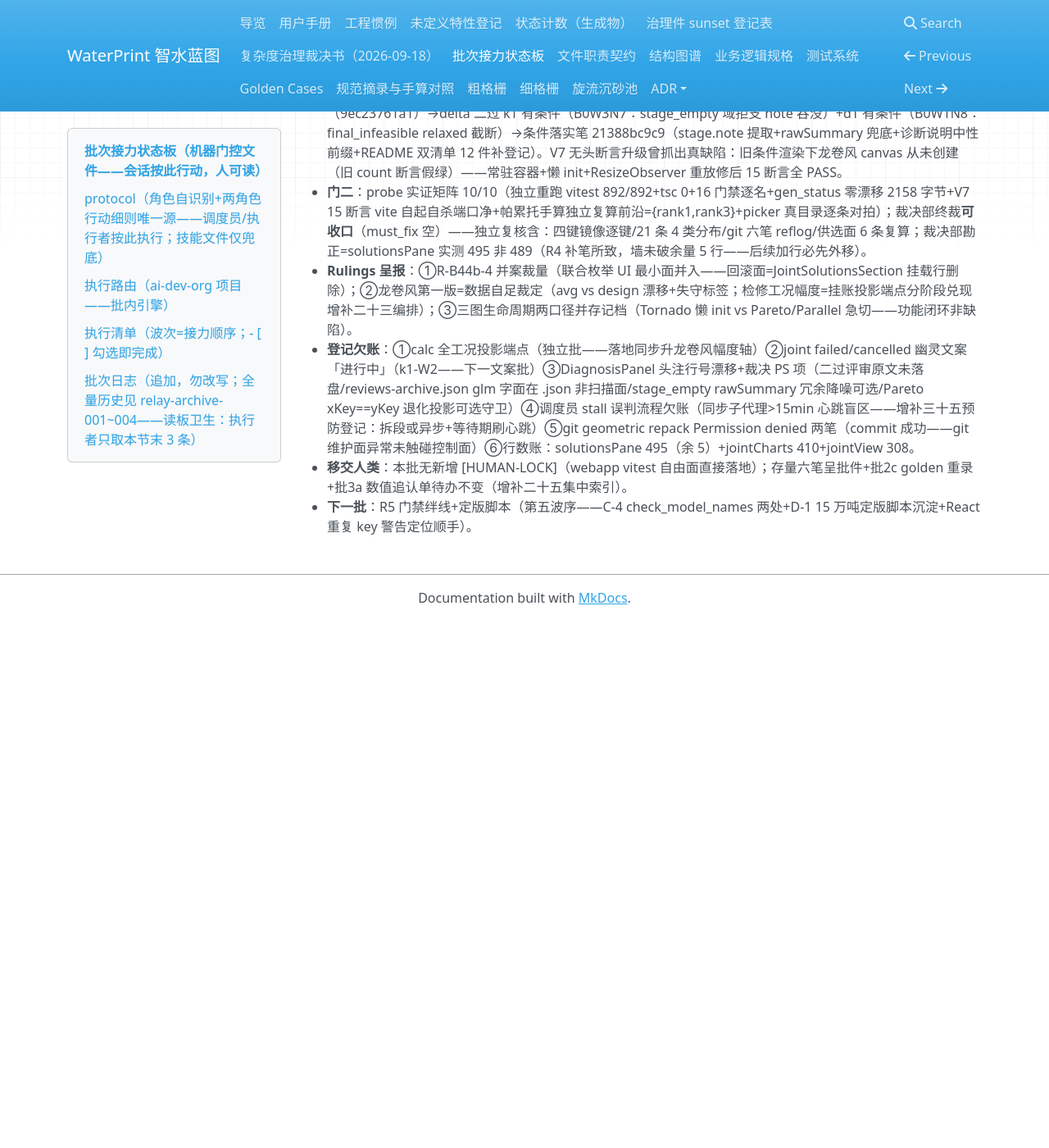
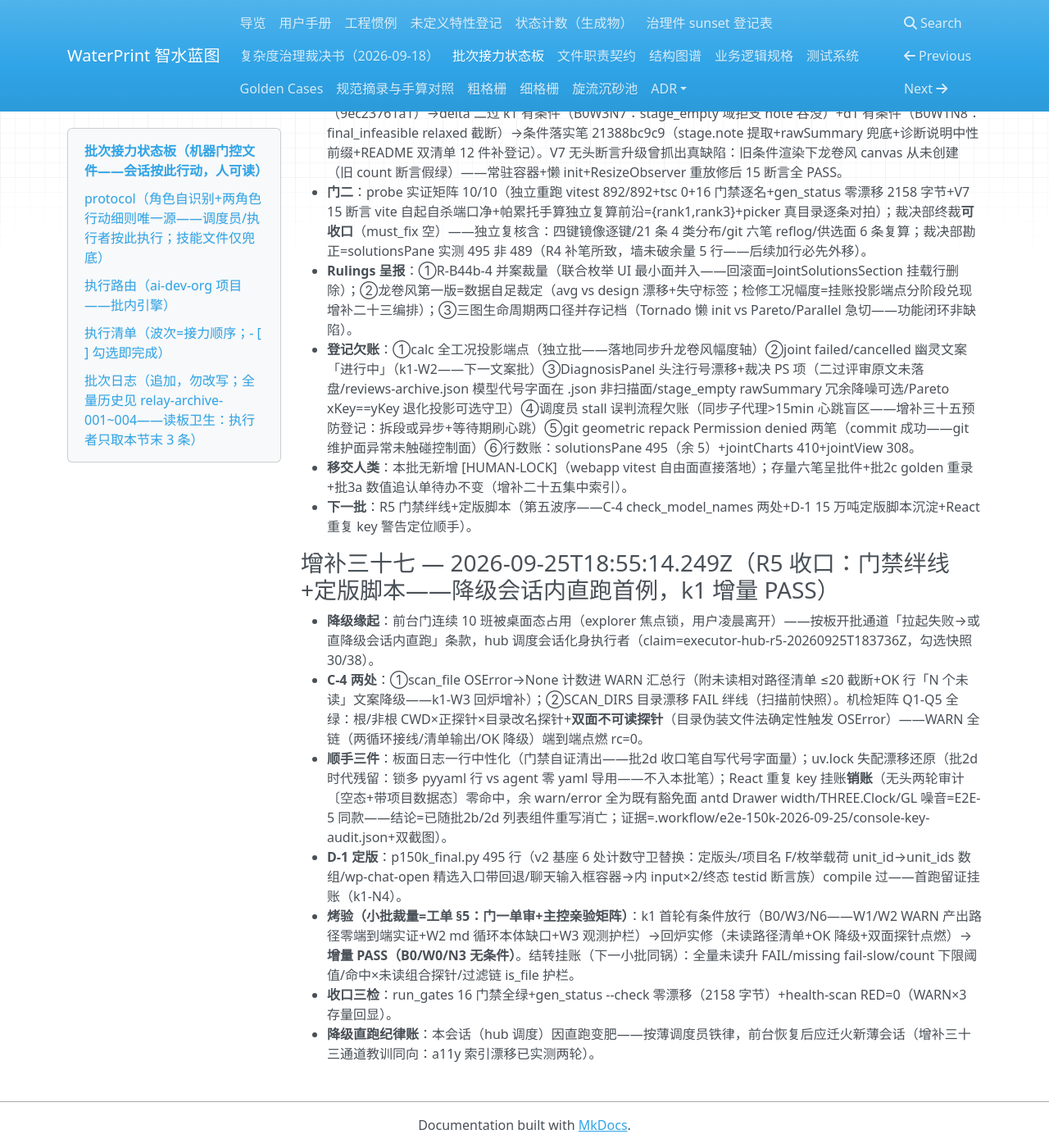
Before and after one commit to yyx20040712/waterprint, an MkDocs documentation site: the page built from docs/handoff/relay.md, in a window 1280 px wide and 1400 px high, scrolled down 19593 px. Shown: the whole window at 82% size. Built offline with MkDocs 1.6.1, drawn with Linux system fonts in a browser that asks for light colours; nearby versions of some CDN libraries; before the commit the page ends 20350 px from its top, so only the background shows below that; some of the changed text lies outside the part shown.

Commit message:
R5 收口: 门禁绊线+定版脚本（C-4 两处+双面不可读探针矩阵全绿+WARN 路径清单/OK 降级；React key 挂账销账；D-1 p150k_final 沉淀；k1 增量 PASS B0W0N3；板面代号中性化一行）

```diff
--- a/docs/handoff/relay.md
+++ b/docs/handoff/relay.md
@@ -12,7 +12,7 @@
 > - 执行者窗口（项目=智水蓝图）：「基于 E:\class\智水蓝图\waterprint\docs\handoff\relay.md 交接文档继续开发——读板（板头字段区+protocol 段+执行路由+执行清单+批次日志末 3 条）按 protocol 段执行者条款认领并执行本批；开工首步先加载技能 ai-dev-org（组织主干）；板 protocol 段缺失/预检失败才加载技能 batch-relay 兜底。工作区根 E:\class\智水蓝图\waterprint，相对路径以此为基。禁止创建任何新自动化。」
 > - 调度员窗口（迁火/接任用，工作区不限；布火为重活允许载技能，此后每班只读板）：「接任交接：你是 E:\class\智水蓝图\waterprint\docs\handoff\relay.md 的当班 hub 总调度员——读板头+protocol 段（现行 rev）→ 按 batch-relay 技能 references/ops-manual.md 换防协议迁火并回填 automation_id → 提交推送 → 随即按 protocol 段开批通道（前台门+回车+回读④）发布执行者并原子写 last_dispatch_utc → 此后每班火只读板调度，禁执行禁重活禁载技能」
 
-- status: READY <!-- 2026-09-25 批2d 收口置位（增补三十六——烤验三轮+门二可收口）；下一批=R5 -->
+- status: READY <!-- 2026-09-25 R5 收口置位（增补三十七——降级直跑+k1 增量 PASS）；下一批=批3.5 -->
 - automation_id: automation-a9cfbf66-f084-4d7d-afd9-207ce6877db2 <!-- 2026-09-25 rev4 换防迁火：CronList 证实旧火 b3938334 已删（HOLD 收线笔），新火由 handover 薄调度会话布；字段行锚定+计数守卫=1 回填 -->
 - shared_fire: true
 - plan: docs/handoff/relay.md#执行清单（自含清单，收口 grep 本文件 `- [ ]` 计余量）
@@ -20,22 +20,22 @@
 - poll_interval_min: 10
 - fire_budget_min: 120
 - last_dispatch: 2026-09-19T11:14:24+08:00
-- heartbeat_utc: 2026-09-25T17:00:04.000Z <!-- 批2d 收口刷新 -->
+- heartbeat_utc: 2026-09-25T18:55:14.249Z <!-- R5 收口刷新 -->
 - claim: -
 - no_progress_count: 0 <!-- 2026-09-25 新排程重置（原 1=B4-5 用户门控非系统性卡死） -->
 - checked_total: 38 <!-- 2026-09-25 增补二十五：27−1（B4-5 拆分）+12（第五波 R3/批2b/R4/批2d/R5/批3.5/批5/⑤a/批2c/批3a/批3b/⑤b） -->
-- checked_done: 30 <!-- 2026-09-25 批2d 收口 29→30（第五波 3/12） -->
+- checked_done: 31 <!-- 2026-09-25 R5 收口 30→31 -->
 - protocol_rev: 4 <!-- 2026-09-25 上下文分工批原位升版 rev2→4（用户裁决：调度员纯调度零技能加载/执行者读板+自载 ai-dev-org）；旧值 2 -->
 - last_dispatch_utc: 2026-09-25T14:35:39.984Z <!-- 2026-09-25 第四班发布成立（回读④：sess_b606debd ~50s 落盘；env 块工作区=E:\class\handover——绑定偏差见增补三十三）；旧值 2026-09-25T12:07:25.336Z（第三班 R4） -->
 - relay_started_utc: 2026-09-25T09:46:25.615Z <!-- 2026-09-25 rev4 换防重置（熔断墙钟基准）；旧值 2026-09-24T17:44:23.011Z -->
-- batch_count: 10 <!-- 批2d 收口 +1（上限 60） -->
+- batch_count: 10 <!-- R5 收口 +1（上限 60） -->
 - max_batches: 60
 - max_wall_hours: 90
 - hold_reason: - <!-- 2026-09-25 解锁：原 stop_matter（B4-5 双子项用户门控）——⑤a 勘误排程+⑤b 转清单终态项 -->
 - last_handover: 2026-09-25
 - claimed_by: -
 - claimed_at: -
-- next_batch: R5 门禁绊线+定版脚本（e2e-fix-round3 批5——C-4 check_model_names 两处〔OSError 计数+目录漂移绊线〕+D-1 15 万吨定版脚本沉淀 p150k_final.py+React 重复 key 警告定位顺手）
+- next_batch: 批3.5 范围一补全·调研先行（第五波第 6 项——ganhua 燃料因子权威源检索/xiaohua 消化 MCF 分档 IPCC 2019 Table 6.3）
 
 ## protocol（角色自识别+两角色行动细则唯一源——调度员/执行者按此执行；技能文件仅兜底）
 - 本板 protocol_rev=4；rev3/rev2/rev1/rev0 存量板读法向下兼容（rev0 无此行读旧字段名 last_dispatch，仅警告不阻断），换防时迁移至现行 rev。
@@ -129,7 +129,7 @@
 - [x] 批2b｜capex 第四真键（backend-calc-complete——evaluate_combo 全厂计算后按 services/cost.py 同款装配 takeoff→build_estimate 总造价进 metrics；registry 增 objective_weight_capex 假设键+四键权重 .25/.30/.20/.25 专家追认；纯几何参数恢复区分度）
 - [x] R4｜server 卫生（e2e-fix-round3 批4——C-1 uvicorn 直启校验收敛〔方案1 entrypoint〕/C-2 no-store 全 GET 面中间件/C-3 manifest 内容校验；C-1/C-2 方案呈门一并抄送用户——**2026-09-25 收官**：Docker 实测抓漏 dockerignore 真缺陷+双容器态实证；烤验三轮双审全 PASS+裁决部有条件可收口〔M1/M2/C1/C2 全落实〕）
 - [x] 批2d｜方案比选可视化三图+picker 修复（backend-calc-complete 批2d——帕累托前沿/平行坐标/龙卷风 echarts 6.1；**含** webapp constraintPicker 2-kind 锁死 vs kb 实发 4 类修复+真目录形状用例〔批2a 裁决部 C4〕；联合枚举 UI R-B44b-4 并案裁量）
-- [ ] R5｜门禁绊线+定版脚本（e2e-fix-round3 批5——C-4 check_model_names 两处〔OSError 计数+目录漂移绊线〕+D-1 15 万吨定版脚本沉淀 p150k_final.py+React 重复 key 警告定位顺手〔healthcheck 挂账〕）
+- [x] R5｜门禁绊线+定版脚本（e2e-fix-round3 批5——C-4 check_model_names 两处〔OSError 计数+目录漂移绊线〕+D-1 15 万吨定版脚本沉淀 p150k_final.py+React 重复 key 警告定位顺手〔healthcheck 挂账〕）
 - [ ] 批3.5｜范围一补全·调研先行（backend-calc-complete——ganhua 燃料因子权威源检索：有源则起草立键标注待追认/无源登记挂账；xiaohua 消化 MCF 分档〔IPCC 2019 Refinement Table 6.3 消化档〕）
 - [ ] 批5｜低优先堆（backend-calc-complete——NaN 可行口径统一/timeout 诊断维度/severity 执法统一/裁决档勘误两处〔W2:549→548 与 34760.46→34760.70〕/beam.py 拆件结构债/app.py 500 贴墙欠账/main.py 余量观察项）
 - [ ] ⑤a｜矿井水污泥线新单元（B4-5 拆项——wp new-unit 脚手架+四件套实现批；前置勘误已确认 2026-09-25〔增补二十五〕）
@@ -357,6 +357,16 @@
 - **烤验三轮**：门一首轮 k1 返工（B1W5N10——B-1 联合无解诊断形状错位+测试锁错形状）+d1 有条件（B0W4N8；W-1 import 矛盾经取证消解=主控审包摘录转录失真，实为值导入）→回炉 R1~R6 全实施（9ec23761a1）→delta 二过 k1 有条件（B0W3N7：stage_empty 域拒支 note 吞没）+d1 有条件（B0W1N8：final_infeasible relaxed 截断）→条件落实笔 21388bc9c9（stage.note 提取+rawSummary 兜底+诊断说明中性前缀+README 双清单 12 件补登记）。V7 无头断言升级曾抓出真缺陷：旧条件渲染下龙卷风 canvas 从未创建（旧 count 断言假绿）——常驻容器+懒 init+ResizeObserver 重放修后 15 断言全 PASS。
 - **门二**：probe 实证矩阵 10/10（独立重跑 vitest 892/892+tsc 0+16 门禁逐名+gen_status 零漂移 2158 字节+V7 15 断言 vite 自起自杀端口净+帕累托手算独立复算前沿={rank1,rank3}+picker 真目录逐条对拍）；裁决部终裁**可收口**（must_fix 空）——独立复核含：四键镜像逐键/21 条 4 类分布/git 六笔 reflog/供选面 6 条复算；裁决部勘正=solutionsPane 实测 495 非 489（R4 补笔所致，墙未破余量 5 行——后续加行必先外移）。
 - **Rulings 呈报**：①R-B44b-4 并案裁量（联合枚举 UI 最小面并入——回滚面=JointSolutionsSection 挂载行删除）；②龙卷风第一版=数据自足裁定（avg vs design 漂移+失守标签；检修工况幅度=挂账投影端点分阶段兑现增补二十三编排）；③三图生命周期两口径并存记档（Tornado 懒 init vs Pareto/Parallel 急切——功能闭环非缺陷）。
-- **登记欠账**：①calc 全工况投影端点（独立批——落地同步升龙卷风幅度轴）②joint failed/cancelled 幽灵文案「进行中」（k1-W2——下一文案批）③DiagnosisPanel 头注行号漂移+裁决 PS 项（二过评审原文未落盘/reviews-archive.json glm 字面在 .json 非扫描面/stage_empty rawSummary 冗余降噪可选/Pareto xKey==yKey 退化投影可选守卫）④调度员 stall 误判流程欠账（同步子代理>15min 心跳盲区——增补三十五预防登记：拆段或异步+等待期刷心跳）⑤git geometric repack Permission denied 两笔（commit 成功——git 维护面异常未触碰控制面）⑥行数账：solutionsPane 495（余 5）+jointCharts 410+jointView 308。
+- **登记欠账**：①calc 全工况投影端点（独立批——落地同步升龙卷风幅度轴）②joint failed/cancelled 幽灵文案「进行中」（k1-W2——下一文案批）③DiagnosisPanel 头注行号漂移+裁决 PS 项（二过评审原文未落盘/reviews-archive.json 模型代号字面在 .json 非扫描面/stage_empty rawSummary 冗余降噪可选/Pareto xKey==yKey 退化投影可选守卫）④调度员 stall 误判流程欠账（同步子代理>15min 心跳盲区——增补三十五预防登记：拆段或异步+等待期刷心跳）⑤git geometric repack Permission denied 两笔（commit 成功——git 维护面异常未触碰控制面）⑥行数账：solutionsPane 495（余 5）+jointCharts 410+jointView 308。
 - **移交人类**：本批无新增 [HUMAN-LOCK]（webapp vitest 自由面直接落地）；存量六笔呈批件+批2c golden 重录+批3a 数值追认单待办不变（增补二十五集中索引）。
 - **下一批**：R5 门禁绊线+定版脚本（第五波序——C-4 check_model_names 两处+D-1 15 万吨定版脚本沉淀+React 重复 key 警告定位顺手）。
+
+### 增补三十七 — 2026-09-25T18:55:14.249Z（R5 收口：门禁绊线+定版脚本——降级会话内直跑首例，k1 增量 PASS）
+
+- **降级缘起**：前台门连续 10 班被桌面态占用（explorer 焦点锁，用户凌晨离开）——按板开批通道「拉起失败→或直降级会话内直跑」条款，hub 调度会话化身执行者（claim=executor-hub-r5-20260925T183736Z，勾选快照 30/38）。
+- **C-4 两处**：①scan_file OSError→None 计数进 WARN 汇总行（附未读相对路径清单 ≤20 截断+OK 行「N 个未读」文案降级——k1-W3 回炉增补）；②SCAN_DIRS 目录漂移 FAIL 绊线（扫描前快照）。机检矩阵 Q1-Q5 全绿：根/非根 CWD×正探针×目录改名探针+**双面不可读探针**（目录伪装文件法确定性触发 OSError）——WARN 全链（两循环接线/清单输出/OK 降级）端到端点燃 rc=0。
+- **顺手三件**：板面日志一行中性化（门禁自证清出——批2d 收口笔自写代号字面量）；uv.lock 失配漂移还原（批2d 时代残留：锁多 pyyaml 行 vs agent 零 yaml 导用——不入本批笔）；React 重复 key 挂账**销账**（无头两轮审计〔空态+带项目数据态〕零命中，余 warn/error 全为既有豁免面 antd Drawer width/THREE.Clock/GL 噪音=E2E-5 同款——结论=已随批2b/2d 列表组件重写消亡；证据=.workflow/e2e-150k-2026-09-25/console-key-audit.json+双截图）。
+- **D-1 定版**：p150k_final.py 495 行（v2 基座 6 处计数守卫替换：定版头/项目名 F/枚举载荷 unit_id→unit_ids 数组/wp-chat-open 精选入口带回退/聊天输入框容器→内 input×2/终态 testid 断言族）compile 过——首跑留证挂账（k1-N4）。
+- **烤验（小批裁量=工单 §5：门一单审+主控亲验矩阵）**：k1 首轮有条件放行（B0/W3/N6——W1/W2 WARN 产出路径零端到端实证+W2 md 循环本体缺口+W3 观测护栏）→回炉实修（未读路径清单+OK 降级+双面探针点燃）→**增量 PASS（B0/W0/N3 无条件）**。结转挂账（下一小批同锅）：全量未读升 FAIL/missing fail-slow/count 下限阈值/命中×未读组合探针/过滤链 is_file 护栏。
+- **收口三检**：run_gates 16 门禁全绿+gen_status --check 零漂移（2158 字节）+health-scan RED=0（WARN×3 存量回显）。
+- **降级直跑纪律账**：本会话（hub 调度）因直跑变肥——按薄调度员铁律，前台恢复后应迁火新薄会话（增补三十三通道教训同向：a11y 索引漂移已实测两轮）。
```
Also changed, not shown: 1 other file.
